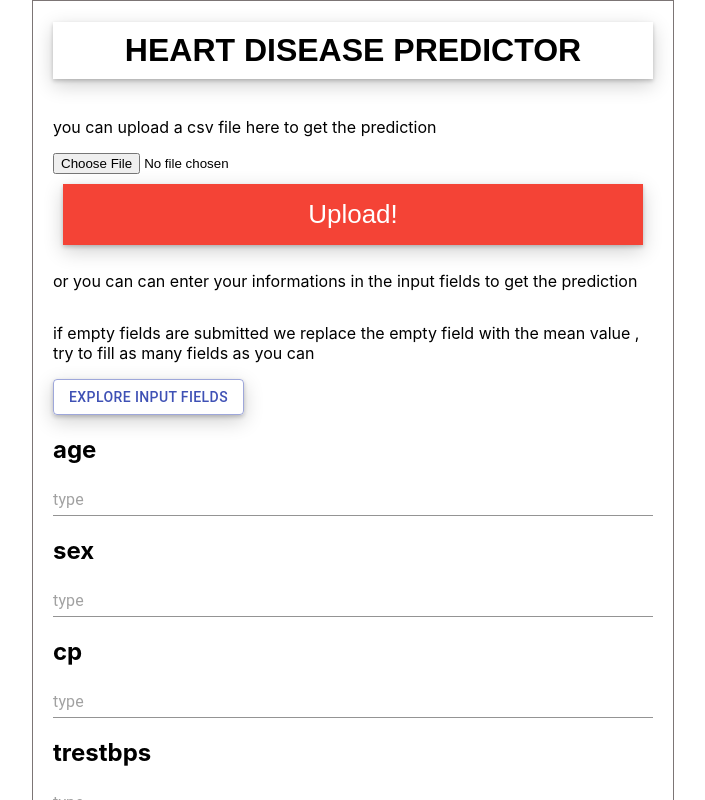
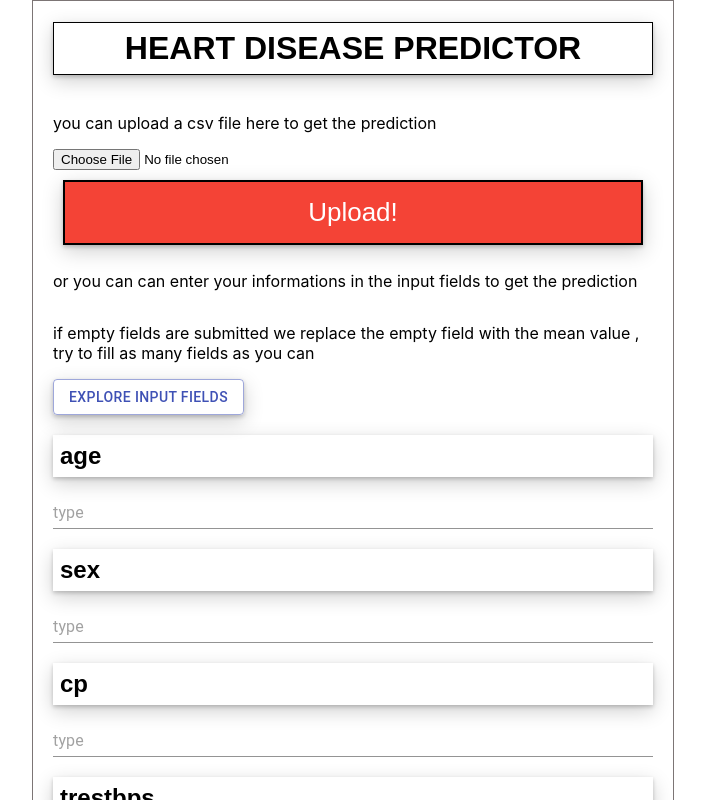
Before and after one commit to Safiur-web/heart_discease_prediction_app, a React (Create React App) app: page / in a window 1280 px wide. Shown: the top 800 px of the page, without its empty margins (287-992 px from the left). Built offline with nearby package versions, Linux system fonts and the light colour scheme.

Commit message:
Update App.css

```diff
--- a/src/App.css
+++ b/src/App.css
@@ -3,27 +3,30 @@ body {
   max-width: 600px;
   padding: 0 20px;
   border: 1px solid rgb(124, 117, 117);
-
 }
-.App{
+.App {
   display: flex;
   flex-direction: column;
 
   word-wrap: break-word;
   justify-content: center;
-
-
-
-
 }
-
 
 h1 {
   font-family: sans-serif;
-  padding: 10px;
-  box-shadow: 0 2px 4px 0 rgba(0, 0, 0, 0.2), 0 6px 20px 0 rgba(0, 0, 0, 0.19)
+  padding: 7px;
+  box-shadow: 0 2px 4px 0 rgba(0, 0, 0, 0.2), 0 6px 20px 0 rgba(0, 0, 0, 0.19);
+  border: 1px solid black;
 }
-button{
+
+h2 {
+  font-family: sans-serif;
+  padding: 7px;
+  box-shadow: 0 2px 4px 0 rgba(0, 0, 0, 0.2), 0 6px 20px 0 rgba(0, 0, 0, 0.19);
+  /* border: 1px solid black; */
+}
+
+button {
   background-color: #f44336; /* Green */
   border: none;
   color: white;
@@ -33,16 +36,13 @@ button{
   display: inline-block;
   font-size: 26px;
   margin: 10px 10px;
-  cursor: pointer ;
-  box-shadow: 0 2px 4px 0 rgba(0, 0, 0, 0.2), 0 6px 20px 0 rgba(0, 0, 0, 0.19)
-
+  cursor: pointer;
+  box-shadow: 0 2px 4px 0 rgba(0, 0, 0, 0.2), 0 6px 20px 0 rgba(0, 0, 0, 0.19);
+  border: 2px solid black;
 }
-.tittle{
+.tittle {
   text-align: center;
-
-
 }
-
 
 /* .col{
   text-align: left;
```
